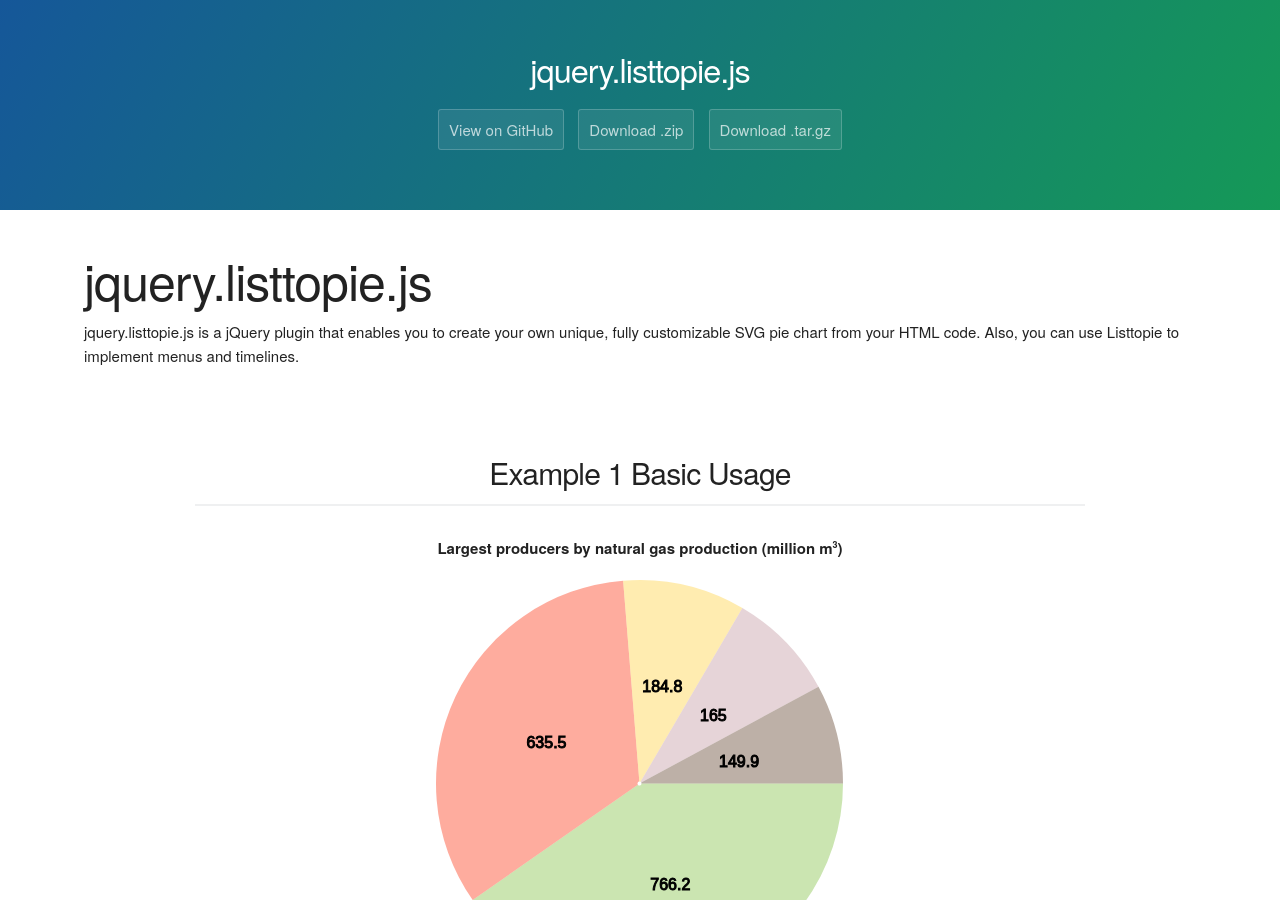
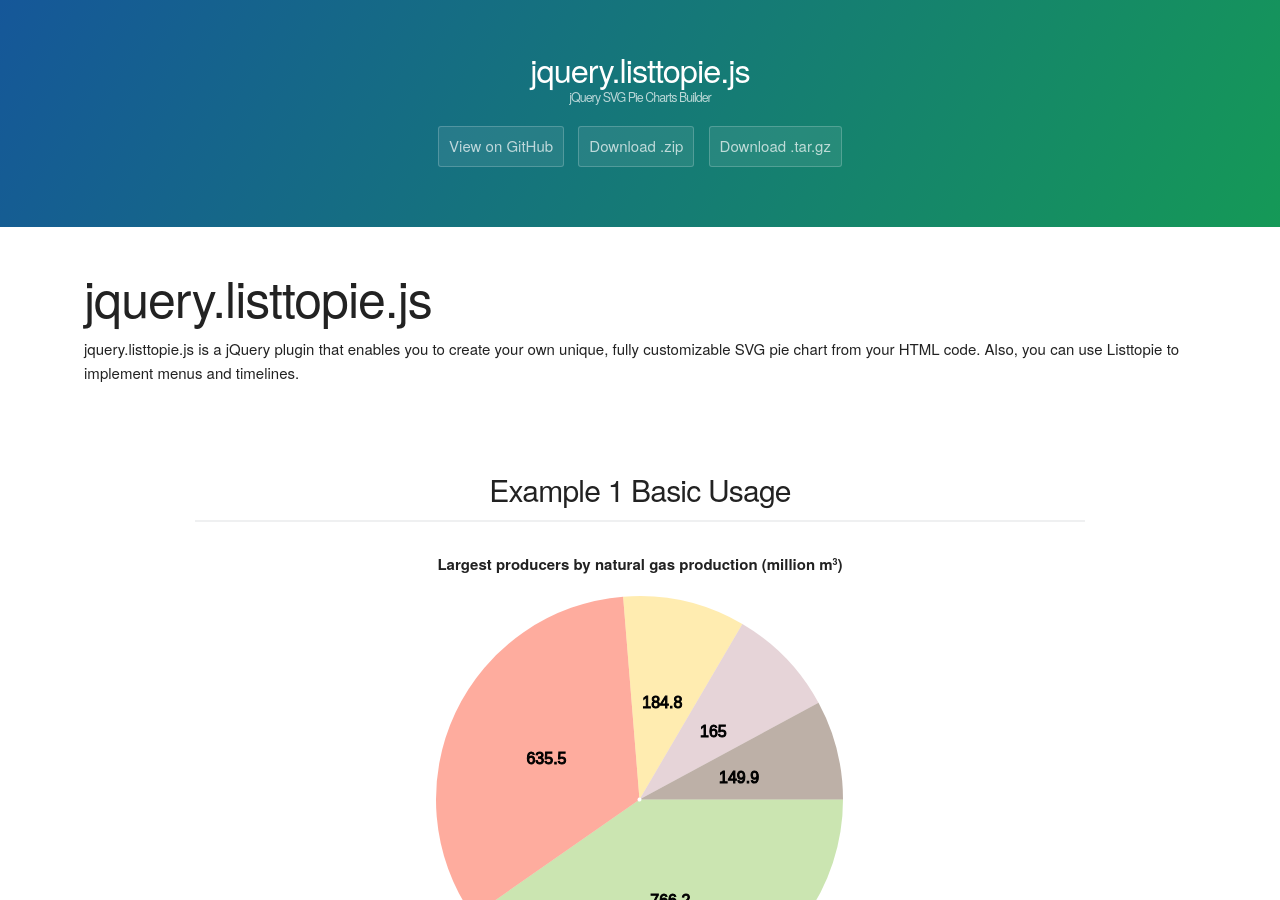
Before and after one commit to dkdevru/jquery.listtopie.js, a Jekyll site: the page built from index.html, in a window 1280 px wide and 900 px high. Built offline with Jekyll 4.4.1, drawn with Linux system fonts in a browser that asks for light colours.

Commit message:
update html

```diff
--- a/_includes/head.html
+++ b/_includes/head.html
@@ -1,6 +1,6 @@
 <head>
   <meta charset="UTF-8">
-  <title>{{ site.title }}</title>
+  <title>jQuery SVG Pie Charts Builder :: jquery.listtopie.js</title>
   <meta name="viewport" content="width=device-width, initial-scale=1">
   <meta name="theme-color" content="#157878">
     <link rel="stylesheet" href="{{ site.baseurl }}/css/cayman.css">
--- a/_includes/page-header.html
+++ b/_includes/page-header.html
@@ -1,6 +1,6 @@
 <section class="page-header">
   <h1 class="project-name">{{ site.title }}</h1>
-  <h2 class="project-tagline">{{ site.tagline }}</h2>
+  <h2 class="project-tagline">jQuery SVG Pie Charts Builder</h2>
   <a href="https://github.com/dkdevru/jquery.listtopie.js" class="btn">View on GitHub</a>
   <a href="#" class="btn">Download .zip</a>
   <a href="#" class="btn">Download .tar.gz</a>
```
